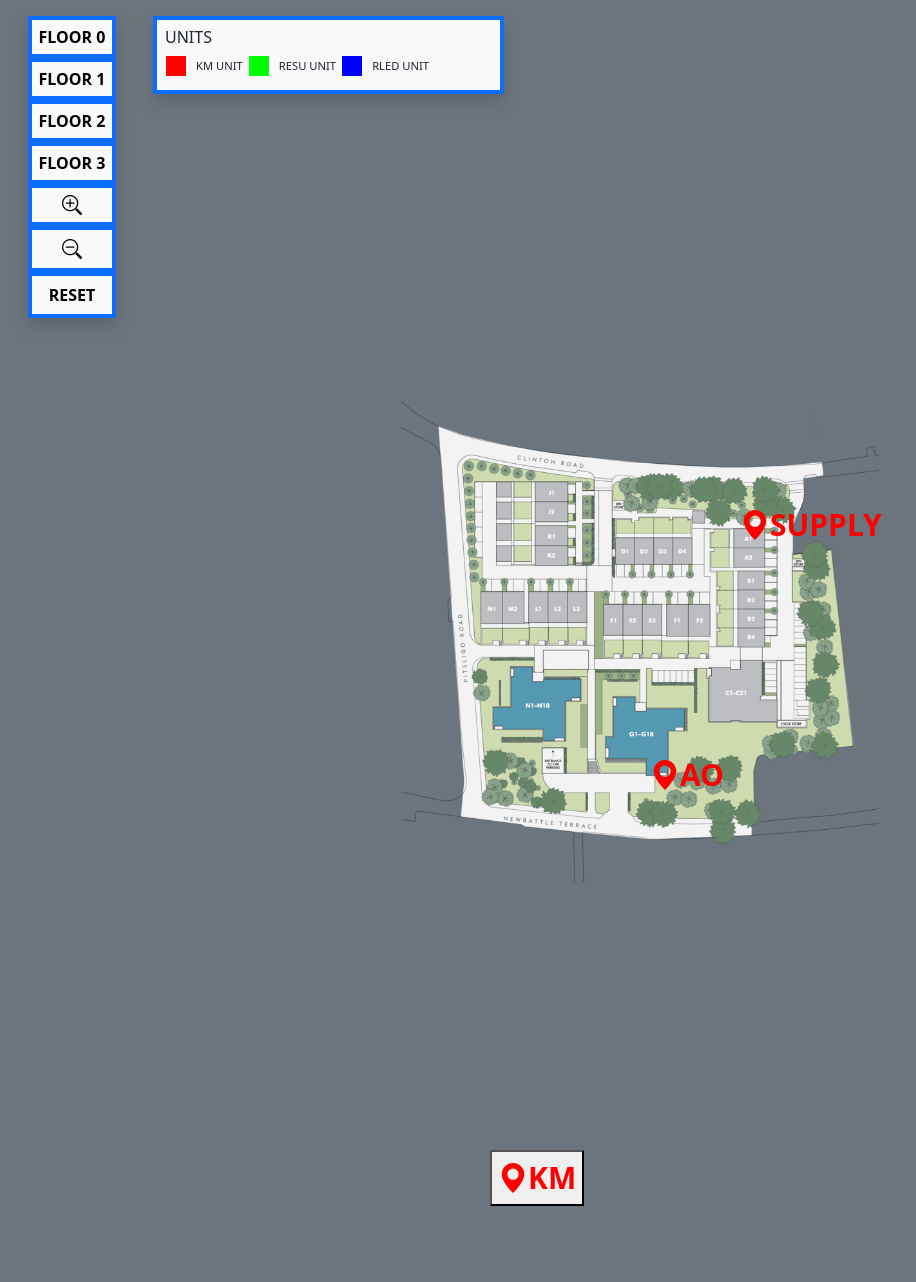
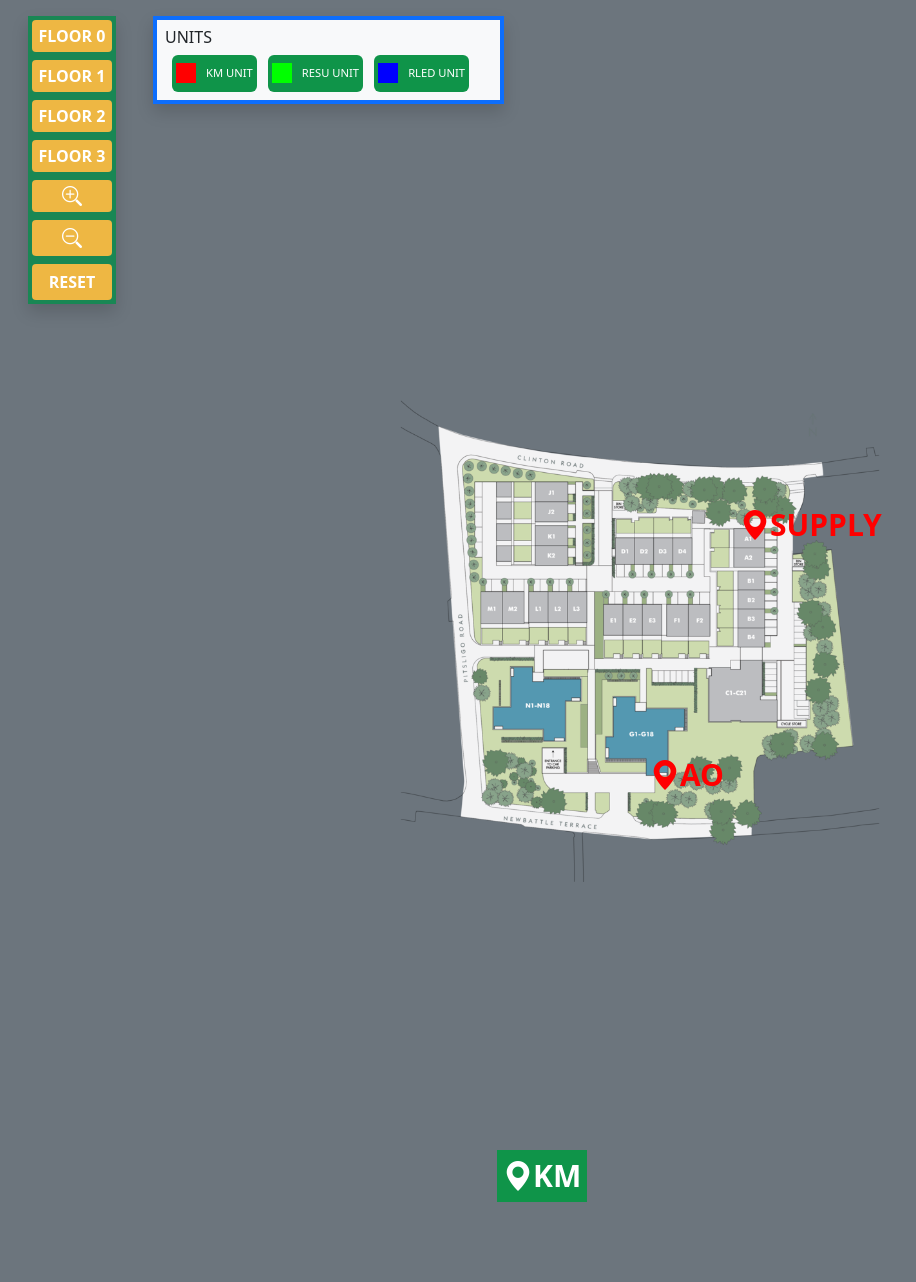
Before and after one commit to renzycode/building-location-navigator, a PHP site: page / in a window 1280 px wide. Shown: the whole page, without its empty margins (0-916 px from the left). Run offline with PHP 8.4, Linux system fonts and the light colour scheme.

Commit message:
adding someshht

```diff
--- a/vanilla_code/index.php
+++ b/vanilla_code/index.php
@@ -95,6 +95,7 @@
 
     .legend .square-1 {
         background-color: #f00;
+
     }
 
     .legend .square-2 {
@@ -192,6 +193,40 @@
     .text-95 {
         font-size: .95em !important;
     }
+
+    .hovers {
+        color: #fff;
+        background-color: #EEB743;
+        border: 10px;
+        border-radius: 0.25rem !important;
+    }
+
+    .hovers:hover,
+    .hovers:focus,
+    .hovers:active,
+    .hovers.active,
+    .open>.dropdown-toggle.hovers {
+        color: #fff;
+        background-color: red;
+        border-radius: 0.25rem !important;
+    }
+
+    .hover-unit {
+        color: #fff;
+        background-color: #0F9449;
+        border: 10px;
+        margin-left:7px;
+    }
+
+    .hover-unit:hover,
+    .hover-unit:focus,
+    .hover-unit:active,
+    .hover-unit.active,
+    .open>.dropdown-toggle.hover-unit {
+        color: #fff;
+        background-color: #EEB743;
+        border-radius: 0.25rem !important;
+    }
     </style>
 </head>
 
@@ -207,7 +242,7 @@
             <div class="inner-canvas">
                 <img src="layout.png" alt="zoom" id="layout-image">
 
-                <button class="office bi bi-geo-alt-fill showkm" type="button" id="office1">KM</button>
+                <button class=" hover-unit office bi bi-geo-alt-fill showkm" type="button" id="office1">KM</button>
                 <img id="image" src="" class="office" />
 
                 <div class="office bi bi-geo-alt-fill" id="office2">SUPPLY</div>
@@ -239,8 +274,8 @@
     </div>
 
 
-    <div class="hud-canvas fixed-top m-5 p-1 bg-primary shadow d-none" style="width: 88px;">
-        <button class="btn btn-light mb-2 rounded-0 p-1" style="width: 80px;"><strong>FLOOR 0</strong></button>
+    <div class="hud-canvas fixed-top m-5 p-1 bg-success shadow d-none" style="width: 88px;">
+        <button class="btn btn-light mb-2 rounded-0 p-1" style="width: 80px; "><strong>FLOOR 0</strong></button>
         <button class="btn btn-light mb-2 rounded-0 p-1" style="width: 80px;"><strong>FLOOR 1</strong></button>
         <button class="btn btn-light mb-2 rounded-0 p-1" style="width: 80px;"><strong>FLOOR 2</strong></button>
         <button class="btn btn-light mb-2 rounded-0 p-1" style="width: 80px;"><strong>FLOOR 3</strong></button>
@@ -262,38 +297,38 @@
     <div class="hud-canvas fixed-top m-3 row" style="width: 500px;">
 
         <div class="col-3 mb-0">
-            <div class="hud-canvas p-1 bg-primary shadow mb-0" style="width: 88px;">
-                <button class="btn btn-light mb-2 rounded-0 p-1" style="width: 80px;"><strong>FLOOR 0</strong></button>
-                <button class="btn btn-light mb-2 rounded-0 p-1" style="width: 80px;"><strong>FLOOR 1</strong></button>
-                <button class="btn btn-light mb-2 rounded-0 p-1" style="width: 80px;"><strong>FLOOR 2</strong></button>
-                <button class="btn btn-light mb-2 rounded-0 p-1" style="width: 80px;"><strong>FLOOR 3</strong></button>
-                <button class="btn btn-light mb-2 rounded-0 p-1" style="width: 80px;" onclick="zoomIn()">
+            <div class="hud-canvas p-1 bg-success shadow mb-0" style="width: 88px;">
+                <button class="hovers btn btn-light mb-2 rounded-0 p-1 " style="width: 80px;"><strong>FLOOR 0</strong></button>
+                <button class="hovers btn btn-light mb-2 rounded-0 p-1" style="width: 80px;"><strong>FLOOR 1</strong></button>
+                <button class="hovers btn btn-light mb-2 rounded-0 p-1" style="width: 80px;"><strong>FLOOR 2</strong></button>
+                <button class="hovers btn btn-light mb-2 rounded-0 p-1" style="width: 80px;"><strong>FLOOR 3</strong></button>
+                <button class="hovers btn btn-light mb-2 rounded-0 p-1" style="width: 80px;" onclick="zoomIn()">
                     <strong>
                         <h5 class="mb-0"><i class="bi bi-zoom-in"></h5></i>
                     </strong>
                 </button>
-                <button class="btn btn-light mb-2 rounded-0" style="width: 80px;" onclick="zoomOut()">
+                <button class="hovers btn btn-light mb-2 rounded-0" style="width: 80px;" onclick="zoomOut()">
                     <strong>
                         <h5 class="mb-0"><i class="bi bi-zoom-out"></h5></i>
                     </strong>
                 </button>
-                <button class="btn btn-light rounded-0" style="width: 80px;" onclick="reset()"> <strong>RESET</strong>
+                <button class="hovers btn btn-light rounded-0" style="width: 80px;" onclick="reset()"> <strong>RESET</strong>
                     <br></button>
             </div>
         </div>
 
         <div class="col-9">
-            <div class="legend bg-light border-primary border border-4 rounded-0 shadow mb-2 p-2">
+            <div class="legend bg-light border-primary border border-4 rounded-0 shadow mb-2 p-2 ">
                 <h3>UNITS</h3>
                 <ul>
-                    <button class="btn p-0" type="button">
-                        <li> <span class="square square-1"></span> <span class="text-90">KM UNIT</span></li>
+                    <button class="hover-unit btn p-1" type="button">
+                        <li> <span class="square square-1 mt-1"></span> <span class="text-90 mt-1">KM UNIT</span></li>
                     </button>
-                    <button class="btn p-0" type="button">
-                        <li> <span class="square square-2"></span> <span class="text-90">RESU UNIT</span></li>
+                    <button class="hover-unit btn p-1" type="button">
+                        <li> <span class="square square-2 mt-1"></span> <span class="text-90 mt-1">RESU UNIT</span></li>
                     </button>
-                    <button class="btn p-0" type="button">
-                        <li> <span class="square square-3"></span> <span class="text-90">RLED UNIT</span></li>
+                    <button class="hover-unit btn p-1" type="button">
+                        <li> <span class="square square-3 mt-1"></span> <span class="text-90 mt-1">RLED UNIT</span></li>
                     </button>
                 </ul>
             </div>
@@ -310,7 +345,7 @@
                     </div>
 
                     <div class="card-body pt-2 pb-1">
-                        <div role="button"
+                        <div role=" button"
                             class="d-flex flex-wrap align-items-center my-2 bgc-secondary-l4 bgc-h-secondary-l3 radius-1 p-25 d-style">
                             <span
                                 class="mr-25 w-4 h-4 overflow-hidden text-center border-1 brc-secondary-m2 radius-round shadow-sm d-zoom-2">
```
